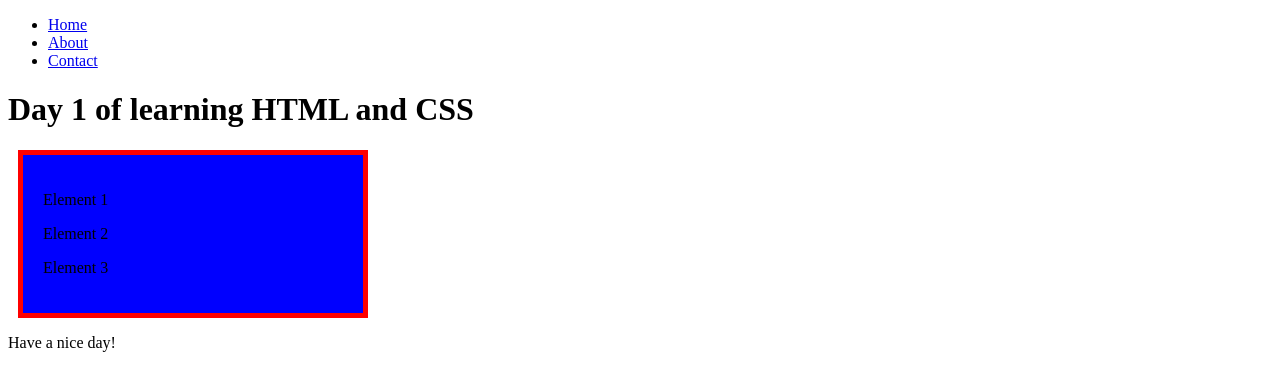
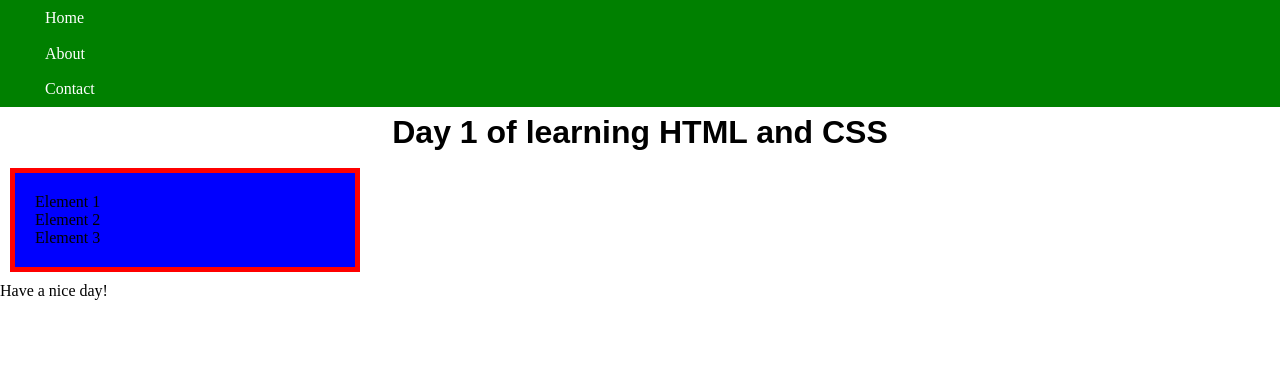
Before and after one commit to zhishopov/learn-web-development, a plain HTML site: page html-css/day-1/index.html in a window 1280 px wide. Drawn offline with Linux system fonts and the light colour scheme.

Commit message:
Styling navigation bar

```diff
--- a/html-css/day-1/styles.css
+++ b/html-css/day-1/styles.css
@@ -1,14 +1,6 @@
-/*  {
-  margin: 0;
-} */
-
-/* p {
+* {
   margin: 0;
 }
-
-h1 {
-  margin: 0;
-} */
 
 .box {
   background-color: blue;
@@ -17,3 +9,29 @@ h1 {
   border: 5px solid red;
   margin: 10px;
 }
+
+h1 {
+  font-family: "Arial", sans-serif;
+  font-size: 2em; /* em units are scalable according to parent font */
+  font-weight: 700;
+  text-align: center;
+  line-height: 1.6;
+}
+
+a {
+  text-decoration: none;
+  color: white;
+}
+
+ul {
+  list-style: none;
+}
+
+li {
+  padding: 5px;
+  line-height: 1.6;
+}
+
+nav {
+  background-color: green;
+}
```
Also changed, not shown: 1 other file.
